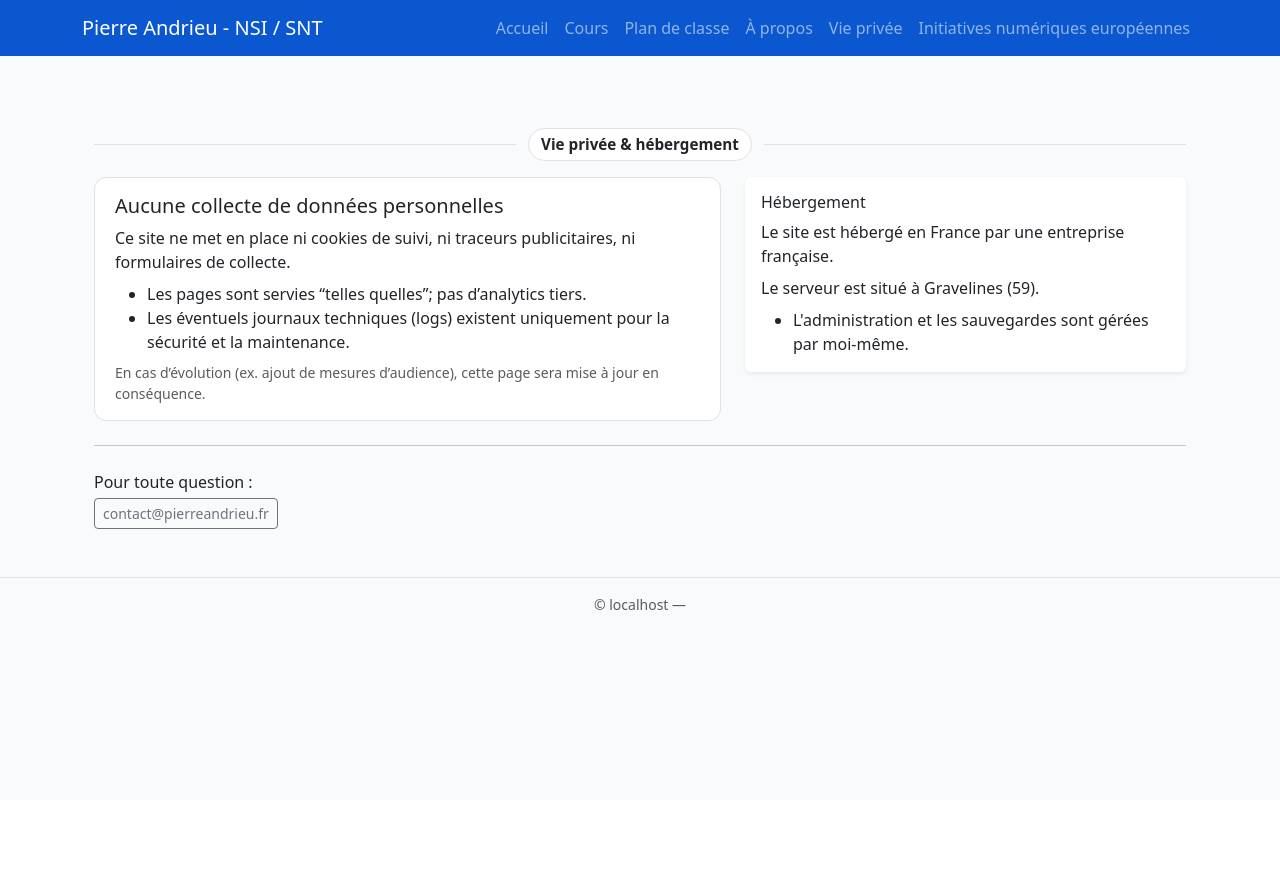
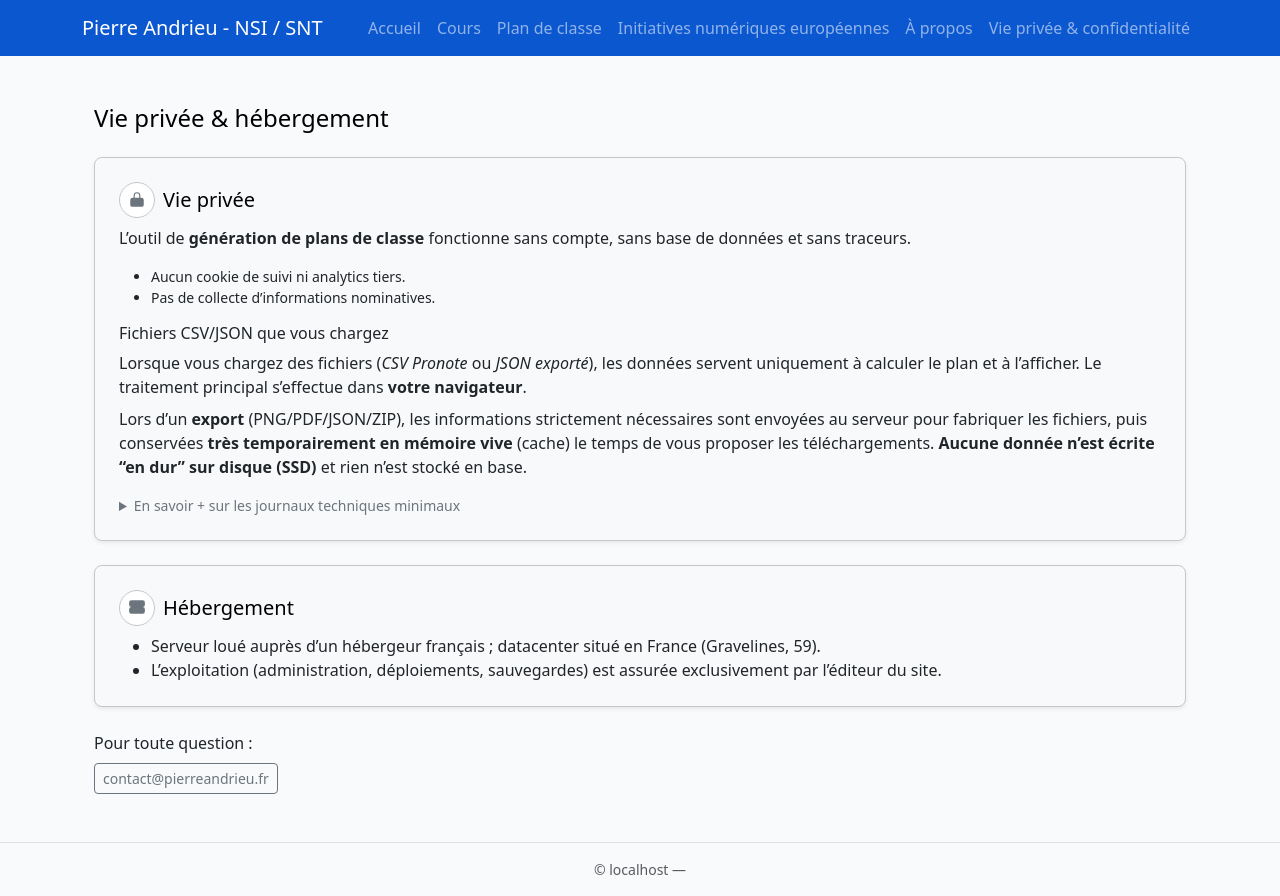
Before and after one commit to pierreandrieu/siteprofessionnel, a Django app: page /vie-privee-hebergement/ in a window 1280 px wide. Before the commit the page ends 610 px from the top, so only its background shows below. Run offline with Django 5.2, Linux system fonts and the light colour scheme; parts of the project's set-up code (start-up, migrations or seed data) failed here and were passed over; some libraries are stand-ins or nearby versions.

Commit message:
finitions sur les différentes pages

```diff
--- a/pages/templates/base.html
+++ b/pages/templates/base.html
@@ -23,17 +23,17 @@
                 aria-expanded="false" aria-label="menu">
             <span class="navbar-toggler-icon"></span>
         </button>
-        <div id="nav" class="collapse navbar-collapse">
-            <ul class="navbar-nav ms-auto">
-                <li class="nav-item"><a class="nav-link" href="{% url 'pages:home' %}">Accueil</a></li>
-                <li class="nav-item"><a class="nav-link" href="{% url 'cours:index' %}">Cours</a></li>
-                <li class="nav-item"><a class="nav-link" href="{% url 'plandeclasse:index' %}">Plan de classe</a></li>
-                <li class="nav-item"><a class="nav-link" href="{% url 'pages:about' %}">À propos</a></li>
-                <li class="nav-item"><a class="nav-link" href="{% url 'pages:privacy' %}">Vie privée</a></li>
-                <li class="nav-item"><a class="nav-link" href="{% url 'pages:initiatives' %}">Initiatives numériques européennes</a></li>
+        <ul class="navbar-nav ms-auto">
+            <li class="nav-item"><a class="nav-link" href="{% url 'pages:home' %}">Accueil</a></li>
+            <li class="nav-item"><a class="nav-link" href="{% url 'cours:index' %}">Cours</a></li>
+            <li class="nav-item"><a class="nav-link" href="{% url 'plandeclasse:index' %}">Plan de classe</a></li>
+            <li class="nav-item"><a class="nav-link" href="{% url 'pages:initiatives' %}">Initiatives numériques européennes</a>
+            </li>
+            <li class="nav-item"><a class="nav-link" href="{% url 'pages:about' %}">À&nbsp;propos</a></li>
+            <li class="nav-item"><a class="nav-link" href="{% url 'pages:privacy' %}">Vie privée &amp; confidentialité</a>
+            </li>
+        </ul>
 
-            </ul>
-        </div>
     </div>
 </nav>
 
--- a/pages/templates/pages/privacy.html
+++ b/pages/templates/pages/privacy.html
@@ -3,56 +3,91 @@
 
 {% block content %}
     <div class="container py-4">
-        <div class="labeled-hr"><span>Vie privée &amp; hébergement</span></div>
+        <h1 class="h4 mb-4 text-body-emphasis">Vie privée &amp; hébergement</h1>
 
-        <div class="row g-4">
-            <div class="col-md-7">
-                <div class="callout">
-                    <h2 class="h5 mb-2">Aucune collecte de données personnelles</h2>
-                    <p class="mb-2">
-                        Ce site ne met en place ni cookies de suivi, ni traceurs publicitaires, ni formulaires de
-                        collecte.
-                    </p>
-                    <ul class="mb-2">
-                        <li>Les pages sont servies “telles quelles”; pas d’analytics tiers.</li>
-                        <li>Les éventuels journaux techniques (logs) existent uniquement pour la sécurité et la
-                            maintenance.
-                        </li>
-                    </ul>
-                    <p class="text-muted small mb-0">
-                        En cas d’évolution (ex. ajout de mesures d’audience), cette page sera mise à jour en
-                        conséquence.
-                    </p>
+        <!-- Vie privée (neutre doux) -->
+        <section class="mb-4" aria-labelledby="vp-title">
+            <div class="rounded-3 p-3 p-md-4 shadow-sm border border-secondary-subtle bg-body-tertiary">
+                <div class="d-flex align-items-center gap-2 mb-2">
+        <span class="d-inline-flex align-items-center justify-content-center rounded-circle bg-body border border-secondary-subtle text-secondary"
+              style="width:36px;height:36px;">
+          <!-- pictogramme “vie privée” -->
+          <svg xmlns="http://www.w3.org/2000/svg" width="18" height="18" fill="currentColor" viewBox="0 0 16 16"
+               aria-hidden="true">
+            <path d="M8 1a3 3 0 0 0-3 3v2H4a2 2 0 0 0-2 2v4.5A1.5 1.5 0 0 0 3.5 14h9A1.5 1.5 0 0 0 14 12.5V8a2 2 0 0 0-2-2h-1V4a3 3 0 0 0-3-3Zm-2 5V4a2 2 0 1 1 4 0v2H6Z"></path>
+          </svg>
+        </span>
+                    <h2 id="vp-title" class="h5 mb-0 text-body-emphasis">Vie privée</h2>
                 </div>
+
+                <p class="mb-3">
+                    L’outil de <strong>génération de plans de classe</strong> fonctionne sans compte, sans base de
+                    données et sans traceurs.
+                </p>
+                <ul class="mb-3 small">
+                    <li>Aucun cookie de suivi ni analytics tiers.</li>
+                    <li>Pas de collecte d’informations nominatives.</li>
+                </ul>
+
+                <h3 class="h6 mt-3 mb-2 text-body">Fichiers CSV/JSON que vous chargez</h3>
+                <p class="mb-2">
+                    Lorsque vous chargez des fichiers (<em>CSV Pronote</em> ou <em>JSON exporté</em>), les données
+                    servent uniquement à calculer le plan et à l’afficher. Le traitement principal s’effectue dans
+                    <strong>votre navigateur</strong>.
+                </p>
+                <p class="mb-3">
+                    Lors d’un <strong>export</strong> (PNG/PDF/JSON/ZIP), les informations strictement nécessaires sont
+                    envoyées au serveur pour fabriquer les fichiers, puis conservées <strong>très temporairement en
+                    mémoire vive</strong> (cache) le temps de vous proposer les téléchargements. <strong>Aucune donnée
+                    n’est écrite “en dur” sur disque (SSD)</strong> et rien n’est stocké en base.
+                </p>
+
+                <details class="mt-2">
+                    <summary class="small text-secondary">En savoir + sur les journaux techniques minimaux</summary>
+                    <div class="mt-2 small text-secondary">
+                        <p class="mb-2">
+                            En dehors de journaux techniques minimaux (<em>date/heure, IP, URL, code de réponse,
+                            user-agent</em> et, en cas d’erreur, un message technique) conservés brièvement à des fins
+                            de sécurité et de diagnostic, aucune donnée de vos fichiers (CSV/JSON), listes d’élèves,
+                            placements ou contraintes n’est enregistrée sur disque ni stockée en base.
+                        </p>
+                    </div>
+                </details>
             </div>
+        </section>
 
-            <div class="col-md-5">
-                <div class="card shadow-sm border-0">
-                    <div class="card-body">
-                        <h2 class="h6 mb-2">Hébergement</h2>
-                        <p class="mb-2">
-                            Le site est hébergé en France par une entreprise française.
-                        </p>
-                        <p class="mb-2">
-                            Le serveur est situé à Gravelines (59).
-                        </p>
-                        <ul class="mb-0">
-                            <li>L'administration et les sauvegardes sont gérées par moi-même.</li>
-                        </ul>
-                    </div>
+        <!-- Hébergement (neutre doux) -->
+        <section class="mb-4" aria-labelledby="host-title">
+            <div class="rounded-3 p-3 p-md-4 shadow-sm border border-secondary-subtle bg-body-tertiary">
+                <div class="d-flex align-items-center gap-2 mb-2">
+        <span class="d-inline-flex align-items-center justify-content-center rounded-circle bg-body border border-secondary-subtle text-secondary"
+              style="width:36px;height:36px;">
+          <!-- pictogramme “serveur” -->
+          <svg xmlns="http://www.w3.org/2000/svg" width="18" height="18" fill="currentColor" viewBox="0 0 16 16"
+               aria-hidden="true">
+            <path d="M1 3a2 2 0 0 1 2-2h10a2 2 0 0 1 2 2v2a2 2 0 0 1-2 2H3A2 2 0 0 1 1 5V3zm0 6a2 2 0 0 1 2-2h10a2 2 0 0 1 2 2v2a2 2 0 0 1-2 2H3a2 2 0 0 1-2-2V9z"></path>
+            <path d="M5 4h6v1H5V4zm0 6h6v1H5v-1z"></path>
+          </svg>
+        </span>
+                    <h2 id="host-title" class="h5 mb-0 text-body-emphasis">Hébergement</h2>
                 </div>
+
+                <ul class="mb-0 fw-normal">
+                    <li>Serveur loué auprès d’un hébergeur français ; datacenter situé en France (Gravelines, 59).</li>
+                    <li>L’exploitation (administration, déploiements, sauvegardes) est assurée exclusivement par
+                        l’éditeur du site.
+                    </li>
+                </ul>
             </div>
-        </div>
+        </section>
 
-        <hr class="my-4">
-
-        <div class="row">
-            <div class="col-lg-8">
-                <p class="mb-1">Pour toute question :</p>
-                <p class="mb-0">
-                    <a class="btn btn-sm btn-outline-secondary" href="mailto:contact@pierreandrieu.fr">contact@pierreandrieu.fr</a>
-                </p>
-            </div>
-        </div>
+        <!-- Contact -->
+        <section class="mt-4" aria-labelledby="contact-title">
+            <h2 id="contact-title" class="visually-hidden">Contact</h2>
+            <p class="mb-2">Pour toute question :</p>
+            <p class="mb-0">
+                <a class="btn btn-sm btn-outline-secondary" href="mailto:contact@pierreandrieu.fr">contact@pierreandrieu.fr</a>
+            </p>
+        </section>
     </div>
 {% endblock %}
```
Also changed, not shown: pages/templates/pages/home.html (+3 -15 lines).
